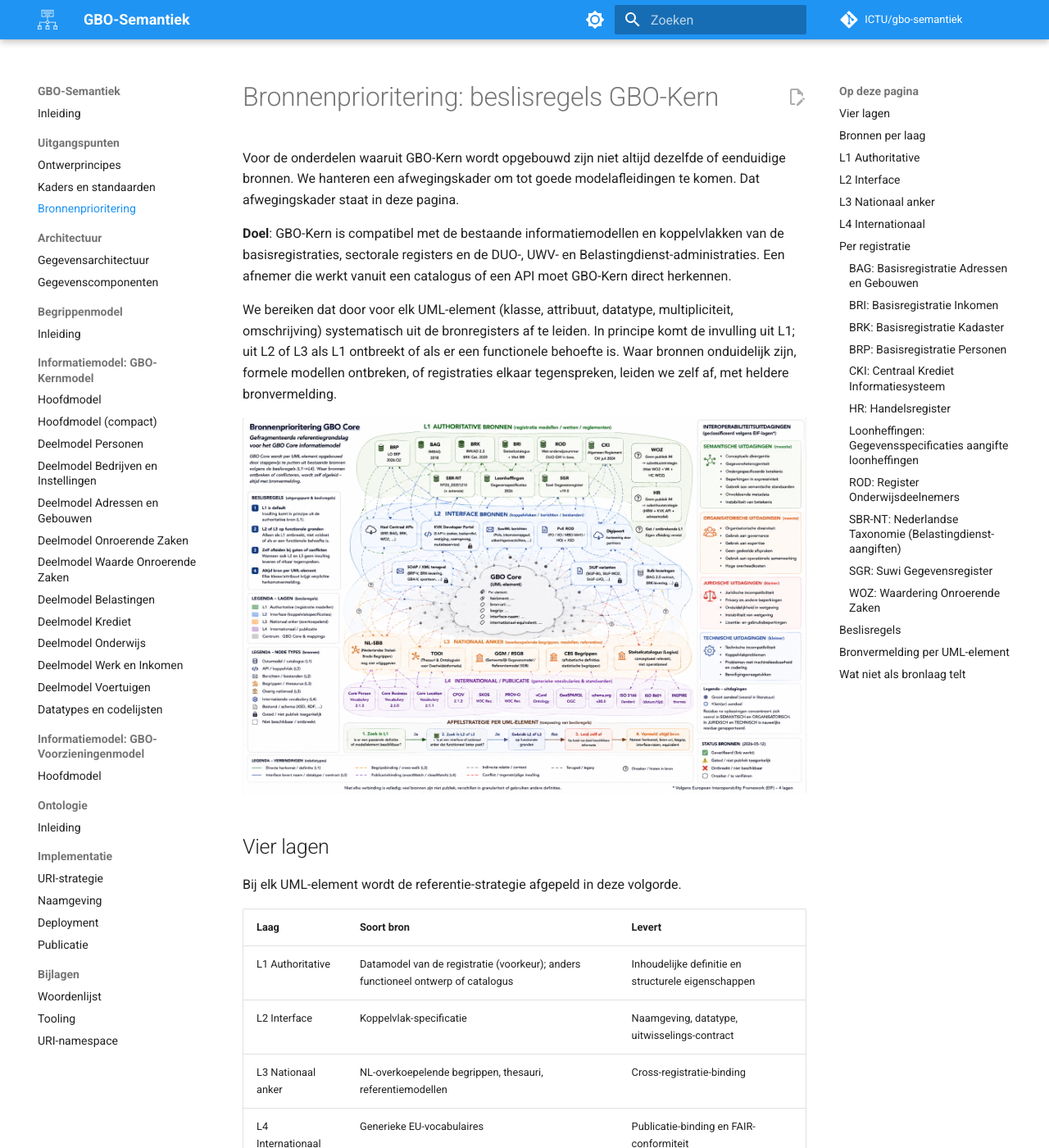
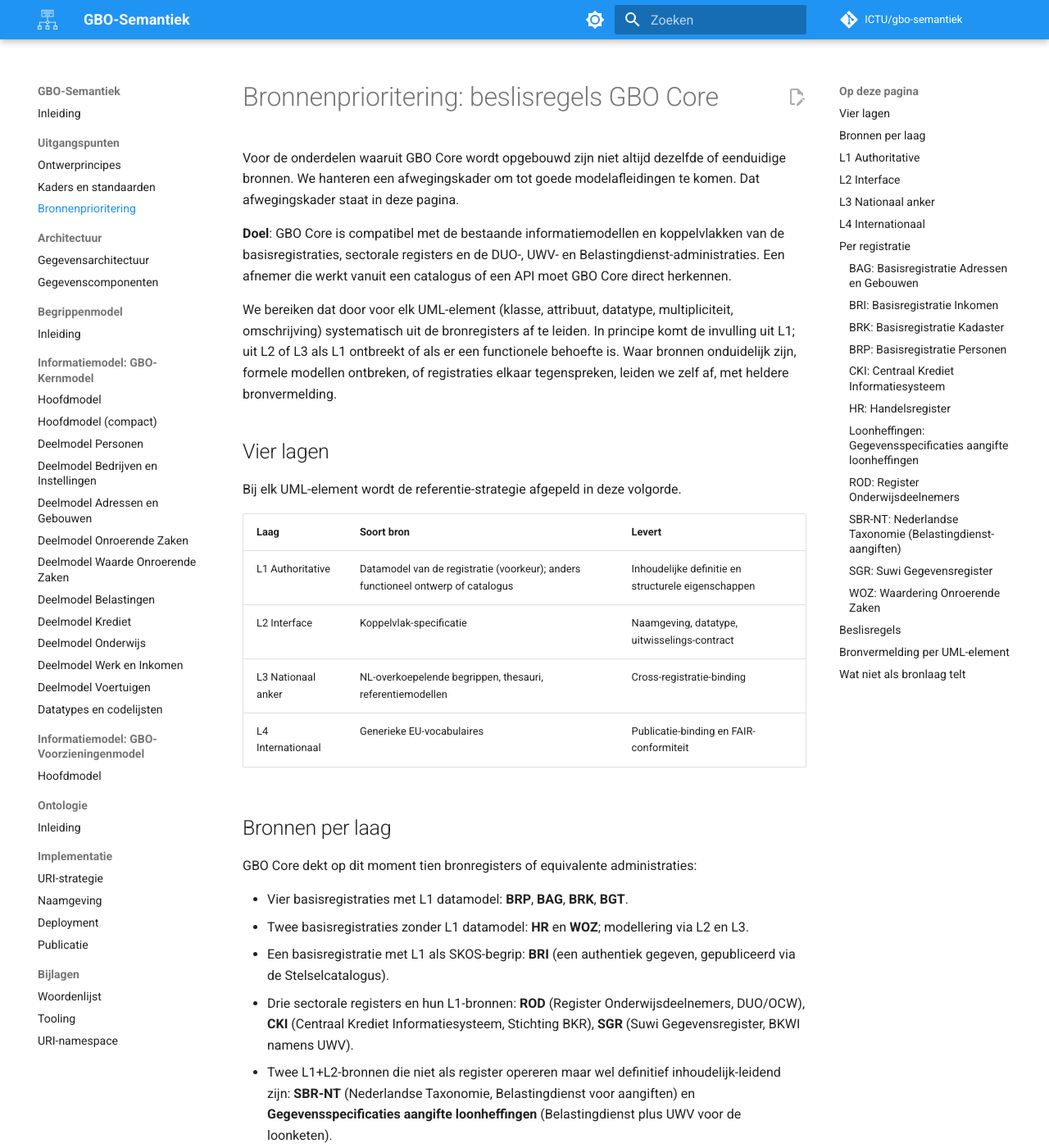
Before and after one commit to ICTU/gbo-semantiek, an MkDocs documentation site: the page built from docs/informatiemodel/gbo-kern/bronnenprioritering.md, in a window 1280 px wide and 1400 px high. Shown: the whole window at 82% size. Built offline with MkDocs 1.6.1 and Material for MkDocs 9.7.7, drawn with Linux system fonts in a browser that asks for light colours; comment, search, counter and statistics services are not loaded; the version menu is left out; some of the changed text lies outside the part shown.

Commit message:
fix: consolideer bronnenprioritering — één bron in de wiki-repo
Verwijdert de los onderhouden docs/uitgangspunten/bronnenprioritering.md en
laat import:copy de versie uit de wiki-repo leveren in gbo-kern/ (waar de
relatieve links naar de deelmodellen kloppen). De nav houdt het item onder
Uitgangspunten maar verwijst naar informatiemodel/gbo-kern/bronnenprioritering.md.
De exclude in import:copy is verwijderd. mkdocs --strict bouwt schoon.

```diff
--- a/docs/uitgangspunten/bronnenprioritering.md
+++ b/docs/informatiemodel/gbo-kern/bronnenprioritering.md
@@ -1,19 +1,19 @@
 ---
-title: "Bronnenprioritering: beslisregels GBO-Kern"
-description: "Vier-lagen-strategie L1 tot en met L4 voor het afleiden en refereren van GBO-Kern-elementen uit basisregistraties, sectorale registers, nationale ankers en internationale vocabulaires."
+title: "Bronnenprioritering: beslisregels GBO Core"
+description: "Vier-lagen-strategie L1 tot en met L4 voor het afleiden en refereren van GBO-Core-elementen uit basisregistraties, sectorale registers, nationale ankers en internationale vocabulaires."
 ---
 
-# Bronnenprioritering: beslisregels GBO-Kern
+# Bronnenprioritering: beslisregels GBO Core
 
-Voor de onderdelen waaruit GBO-Kern wordt opgebouwd zijn niet altijd
+Voor de onderdelen waaruit GBO Core wordt opgebouwd zijn niet altijd
 dezelfde of eenduidige bronnen. We hanteren een afwegingskader om
 tot goede modelafleidingen te komen. Dat afwegingskader staat in
 deze pagina.
 
-**Doel**: GBO-Kern is compatibel met de bestaande informatiemodellen
+**Doel**: GBO Core is compatibel met de bestaande informatiemodellen
 en koppelvlakken van de basisregistraties, sectorale registers en
 de DUO-, UWV- en Belastingdienst-administraties. Een afnemer die werkt
-vanuit een catalogus of een API moet GBO-Kern direct herkennen.
+vanuit een catalogus of een API moet GBO Core direct herkennen.
 
 We bereiken dat door voor elk UML-element (klasse, attribuut,
 datatype, multipliciteit, omschrijving) systematisch uit de
@@ -38,7 +36,7 @@
 
 ## Bronnen per laag
 
-GBO-Kern dekt op dit moment tien bronregisters of equivalente
+GBO Core dekt op dit moment tien bronregisters of equivalente
 administraties:
 
 - Vier basisregistraties met L1 datamodel: **BRP**, **BAG**, **BRK**,
@@ -224,7 +222,7 @@
 
 **Advies**: CKI is een private sectorregistratie. Wettelijk gegrondvest
 in Wft art. 4:32; afname feitelijk verplicht via Wft art. 4:34 en
-gedragsregels TRHK. L2 is permanent gated; voor GBO-Kern-modellering
+gedragsregels TRHK. L2 is permanent gated; voor GBO-Core-modellering
 volstaat L1 omdat alle concepten uit het reglement modelleerbaar zijn.
 
 ### HR: Handelsregister
@@ -259,8 +257,8 @@
 Belastingdienst, ook al loopt de operationele keten via UWV. Modelleer
 Inkomstenverhouding, Inkomstenopgave, Inkomstenperiode en
 LoonBestanddeel daarom in deelmodel
-[Belastingen](../informatiemodel/gbo-kern/deelmodellen/belastingen.md), niet in
-[Werk en Inkomen](../informatiemodel/gbo-kern/deelmodellen/werk-en-inkomen.md). SGR ontsluit
+[Belastingen](deelmodellen/belastingen.md), niet in
+[Werk en Inkomen](deelmodellen/werk-en-inkomen.md). SGR ontsluit
 dezelfde data operationeel.
 
 ### ROD: Register Onderwijsdeelnemers
@@ -374,7 +372,7 @@
   op L2 wegens ontbrekend L1.
 - Voor **sectorale registers** (ROD, CKI, SGR) wordt L1 ontleend
   aan het reglement of de catalogus van de beheerder. CKI heeft
-  een gated L2; voor GBO-Kern-modellering is dat geen blokkade,
+  een gated L2; voor GBO-Core-modellering is dat geen blokkade,
   alle concepten zijn modelleerbaar uit L1.
 - Voor **SBR-NT en Loonheffingen** geldt L1+L2 gecombineerd: het
   document bevat zowel inhoudelijke definities als koppelvlak-
@@ -395,7 +393,7 @@
 | `herkomst:` | Verwijzing per eigenschap, of compact als een bron volstaat | "IMBAG paragraaf X (definitie, multipliciteit); HC BAG (naam, datatype)" |
 | `bron-uri:` | Machine-leesbare bron-URI waar resolvable | "https://imbag.github.io/catalogus/objecttypen/Pand" |
 
-Bij eigen afleiding (GBO-Kern-modellering zonder directe bron):
+Bij eigen afleiding (GBO-Core-modellering zonder directe bron):
 
 | Tagged value | Wat | Voorbeeld |
 |---|---|---|
@@ -410,11 +408,11 @@
 
 ## Wat niet als bronlaag telt
 
-De methodologische standaarden die GBO-Kern toepast zijn geen
+De methodologische standaarden die GBO Core toepast zijn geen
 inhoudelijke definitie-bronnen en horen niet als laag in dit
 overzicht thuis:
 
-- **MIM 1.2** is de modelleer-methodiek waarin GBO-Kern wordt
+- **MIM 1.2** is de modelleer-methodiek waarin GBO Core wordt
   uitgedrukt. Conformance-statement op model-niveau, geen referentie-
   laag.
 - **SKOS** is het metamodel voor codelijsten. Per codelijst geldt
@@ -422,4 +420,4 @@
 - **DCAT-AP-NL** is een dataset-metadata-standaard voor publicatie,
   niet voor inhoud.
 - **StUF** is een legacy-transportlaag voor de gemeentelijke
-  inkomende keten. Voor GBO-Kern de laagste terugval-bron.
+  inkomende keten. Voor GBO Core de laagste terugval-bron.
--- a/mkdocs.yml
+++ b/mkdocs.yml
@@ -117,7 +117,7 @@
   - Uitgangspunten:
     - Ontwerprincipes: uitgangspunten/ontwerpprincipes.md
     - Kaders en standaarden: uitgangspunten/kaders_standaarden.md
-    - Bronnenprioritering: uitgangspunten/bronnenprioritering.md
+    - Bronnenprioritering: informatiemodel/gbo-kern/bronnenprioritering.md
     # - Inspiratie: uitgangspunten/inspiratie.md
   - Architectuur:
     - Gegevensarchitectuur: architectuur/gegevensarchitectuur.md
```
Also changed, not shown: other parts of docs/informatiemodel/gbo-kern/bronnenprioritering.md (+0 -2 lines), Taskfile.yml (+6 -5 lines).
